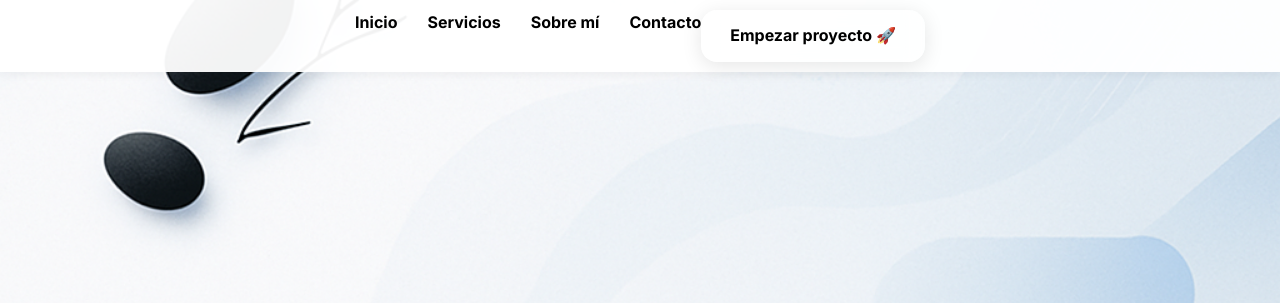
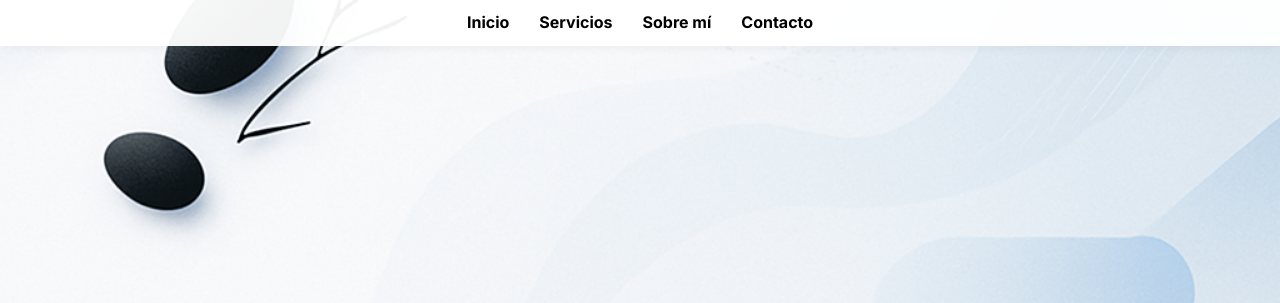
Before and after one commit to edcortez-20/lalo, a plain HTML site: page index.html in a window 1280 px wide. Shown: the top 303 px of the page. Drawn offline with nearby package versions, Linux system fonts and the light colour scheme.

Commit message:
Update index.html

```diff
--- a/index.html
+++ b/index.html
@@ -27,9 +27,6 @@
       <li><a href="#sobre-mi">Sobre mí</a></li>
       <li><a href="#contacto">Contacto</a></li>
     </ul>
-<a href="https://wa.me/521XXXXXXXXXX" class="btn-glassy" target="_blank">
-  Empezar proyecto 🚀
-</a>
   </nav>
 
   <!-- HERO -->
```
